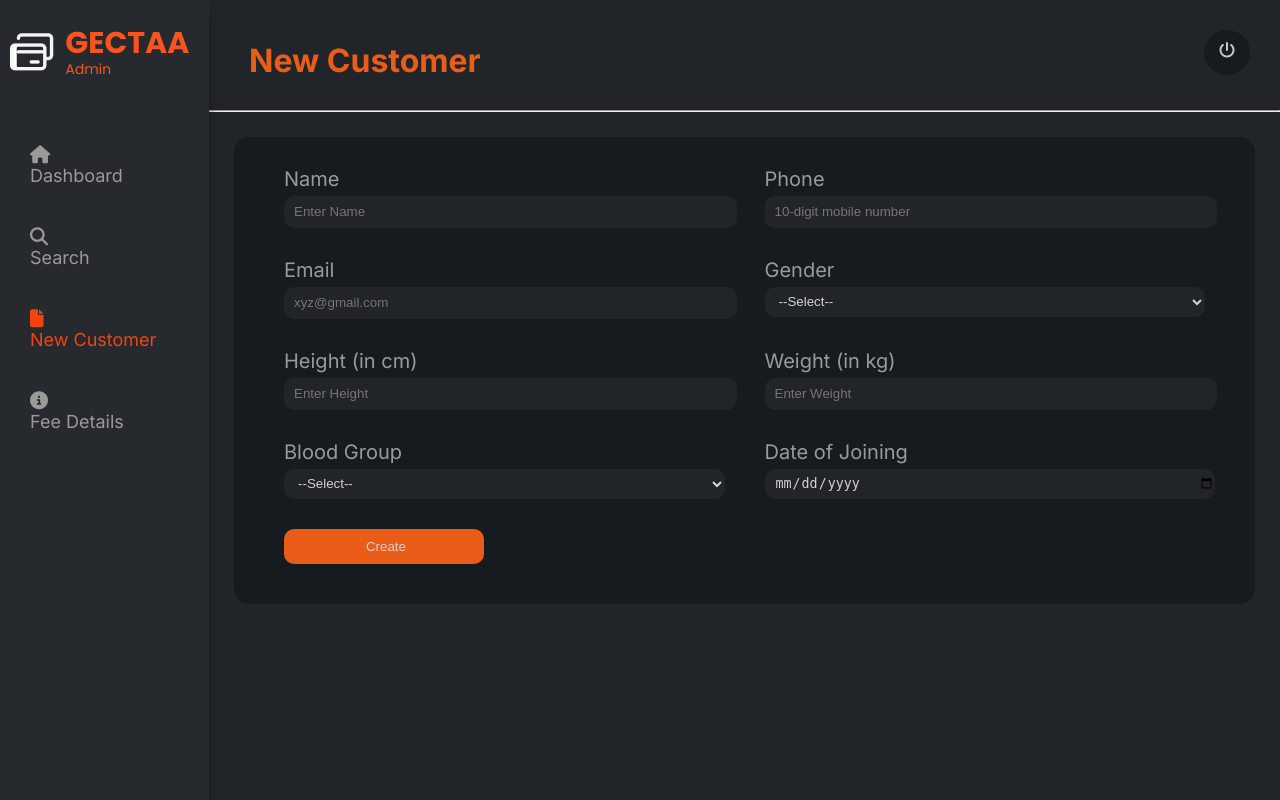
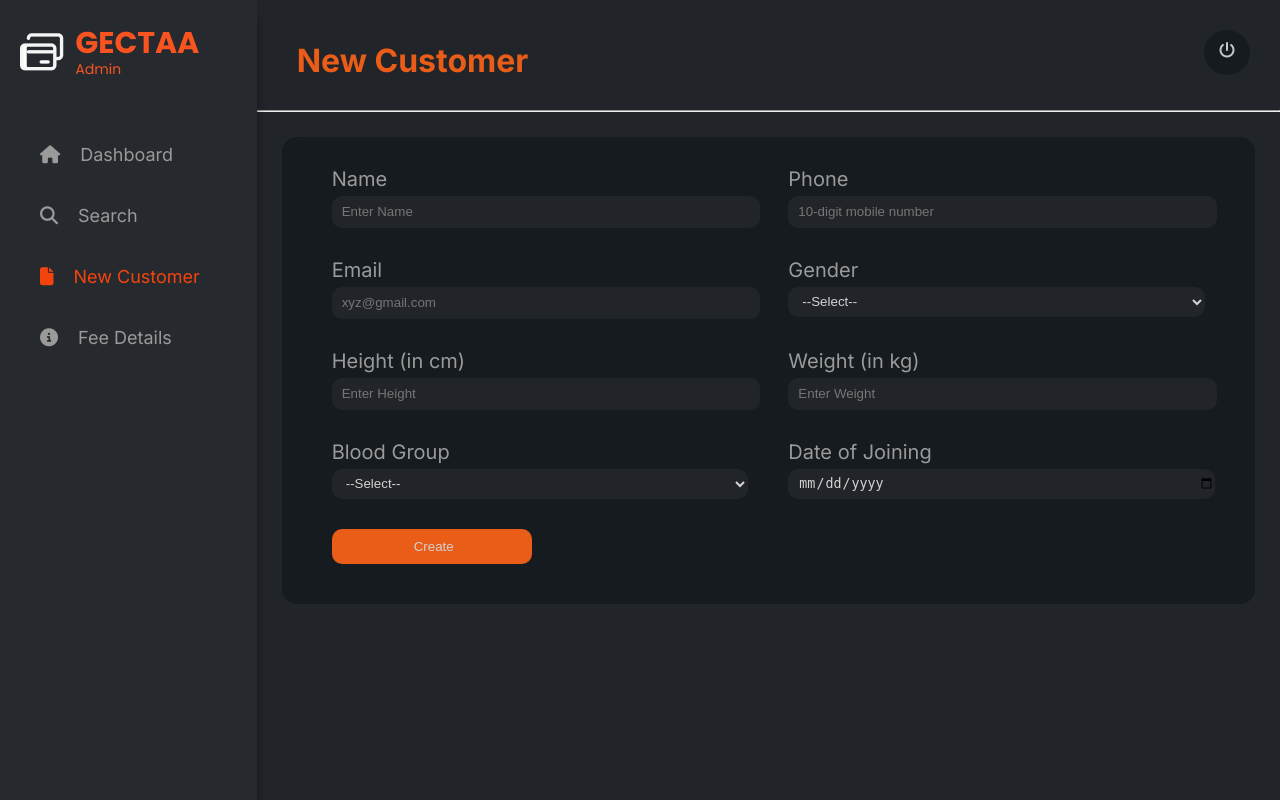
Before and after one commit to jeevjacobgeorge/gym_mngmnt_django, a Django app: page /add/ in a window 1280 px wide. Run offline with Django 5.2, Linux system fonts and the light colour scheme; some libraries are stand-ins or nearby versions.

Commit message:
Add customer done

```diff
--- a/gym/static/gym/newCust.css
+++ b/gym/static/gym/newCust.css
@@ -16,12 +16,12 @@ body{
 /* Navbar start */
 
 .navbar{
-    width:15%;
+    width:18%;
     background-color:#26292E;
     box-shadow: 0 15px 10px rgba(0, 0, 0, 0.35);
     position: relative;
     z-index: 1;
-    padding:20px 10px;
+    padding:20px;
 }
 
 
@@ -62,7 +62,6 @@ body{
 }
 
 /* Navbar ends */
-
 .content{
     width:85%;
     background-color:#212529;
--- a/gym/templates/gym/add_customer.html
+++ b/gym/templates/gym/add_customer.html
@@ -14,10 +14,10 @@
                 <img src="{% static 'gym/assets/images/Logo.png' %}" alt="Logo">
             </div>
             <nav>
-                <a href="/dashboard"><li><i class="fa-solid fa-house" style="color: #9a9a9a;"></i><div class="navText">Dashboard</div></li>
-                <a href="custDash.html"><li><i class="fa-solid fa-magnifying-glass" style="color: #9a9a9a;"></i><div class="navText">Search</div></li></a>
-                <a href="" style="color:#f4440e;"><li><i class="fa-solid fa-file" style="color: #f4440e;"></i><div class="navText">New Customer</div></li></a>
-                <a href="feeDetails.html"><li><i class="fa-solid fa-circle-info" style="color: #9a9a9a;"></i><div class="navText">Fee Details</div></li></a>
+                <a href="{% url 'dashboard' %}"><li><i class="fa-solid fa-house" style="color: #9a9a9a;"></i>Dashboard</li>
+                <a href="#"><li><i class="fa-solid fa-magnifying-glass" style="color: #9a9a9a;"></i>Search</li></a>
+                <a href="#"style="color:#f4440e;"><li><i class="fa-solid fa-file" style="color: #f4440e;"></i>New Customer</li></a>
+                <a href="#"><li><i class="fa-solid fa-circle-info" style="color: #9a9a9a;"></i>Fee Details</li></a>
             </nav>
         </div>
         <div class="content">
```
Also changed, not shown: gym/static/gym/dashboard.css (+4 -4 lines).
